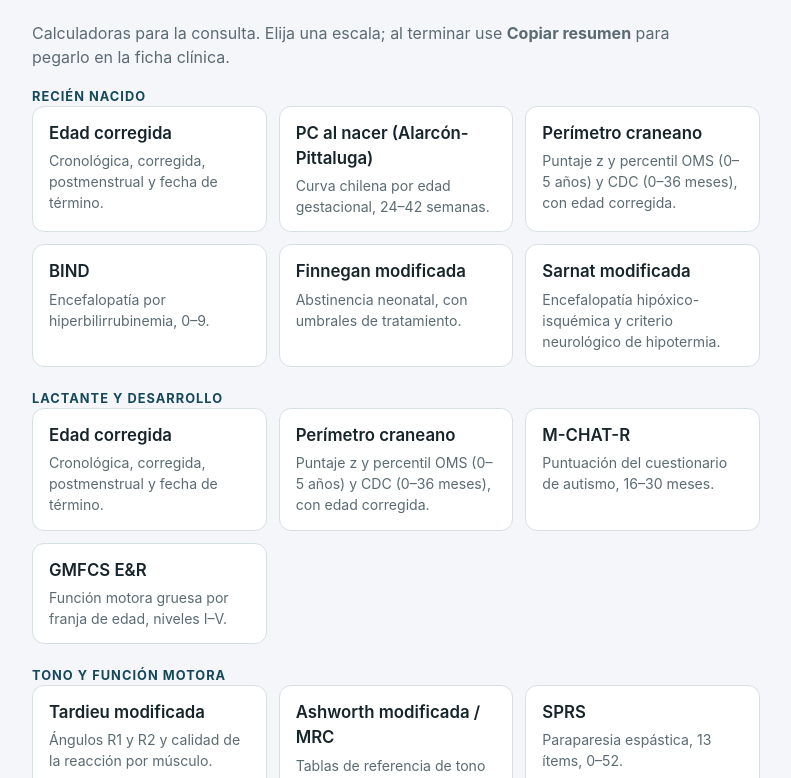
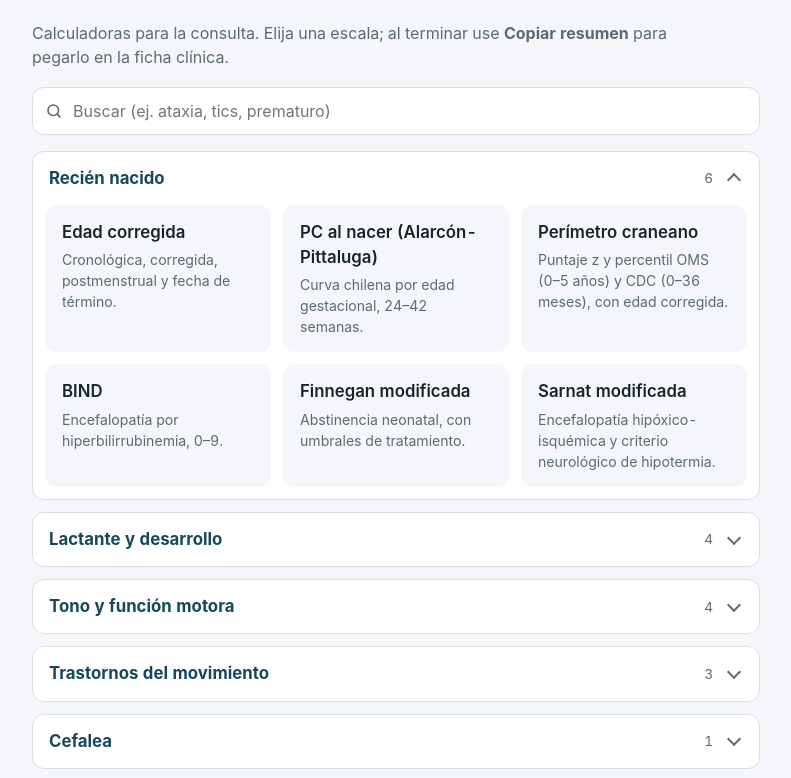
Before and after one commit to Vicentoko/escalas-neuropediatria, a plain HTML site: page index.html in a window 1280 px wide. Shown: the part 318-1096 px from the top of the page, without its empty margins (244-1035 px from the left). Drawn offline with Linux system fonts and the light colour scheme.

Commit message:
Portada con categorías plegables y buscador; una sola tipografía
Co-Authored-By: Claude Opus 5.5 <noreply@anthropic.com>
Claude-Session: https://claude.ai/code/session_018AHFp6yYSRJ5pzdWAd28Mh

```diff
--- a/index.html
+++ b/index.html
@@ -20,12 +20,13 @@
   --ok:#1F6B3F; --ok-soft:#E6F4EC; --warn:#7A5A00; --warn-soft:#FBF1D2; --bad:#C53030; --bad-soft:#FDECEC;
   --display:-apple-system, BlinkMacSystemFont, "Segoe UI", Roboto, sans-serif;
   --body:-apple-system, BlinkMacSystemFont, "Segoe UI", Roboto, sans-serif;
-  --mono:ui-monospace, "SF Mono", Menlo, Consolas, monospace;
+  --mono:var(--body);
   color-scheme:light;
 }
 *{box-sizing:border-box}
 [hidden]{display:none!important}
-body{background:var(--bg);color:var(--ink);font-family:var(--body);font-size:16px;line-height:1.5}
+a{color:var(--accent)}
+body{background:var(--bg);color:var(--ink);font-family:var(--body);font-variant-numeric:tabular-nums;font-size:16px;line-height:1.5}
 body::before{content:"";position:fixed;inset:0 0 auto;height:env(safe-area-inset-top,0px);z-index:10;background:var(--surface)}
 header{position:sticky;top:env(safe-area-inset-top,0px);z-index:5;background:var(--surface);border-bottom:1px solid var(--line)}
 .wrap{max-width:760px;margin:0 auto;padding-left:max(16px,env(safe-area-inset-left,0px));padding-right:max(16px,env(safe-area-inset-right,0px))}
@@ -51,7 +52,8 @@ h2{font-family:var(--display);font-weight:600;font-size:1.1rem;margin:0;text-wra
 .opts{display:flex;flex-direction:column;gap:4px}
 .opt{display:grid;grid-template-columns:2.2em 1fr;gap:8px;align-items:start;padding:6px 8px;border-radius:7px;border:1px solid transparent;cursor:pointer}
 .opt:hover{background:var(--bg)}
-.opt input{position:absolute;opacity:0;pointer-events:none}
+.opt{position:relative}
+.opt input{position:absolute;left:0;top:0;width:1px;height:1px;margin:0;opacity:0;pointer-events:none}
 .opt .n{font-family:var(--mono);text-align:center;border:1px solid var(--line);border-radius:6px;font-size:.85rem;padding-block:1px}
 .opt:has(input:checked){background:var(--accent-soft);border-color:var(--accent)}
 .opt:has(input:checked) .n{background:var(--accent);color:var(--on-accent);border-color:var(--accent)}
@@ -61,14 +63,15 @@ h2{font-family:var(--display);font-weight:600;font-size:1.1rem;margin:0;text-wra
 .side-l{font-size:.75rem;text-transform:uppercase;letter-spacing:.08em;color:var(--muted);margin-bottom:4px}
 .seg{display:flex;flex-wrap:wrap;gap:4px}
 .seg label{cursor:pointer}
-.seg input{position:absolute;opacity:0;pointer-events:none}
+.seg label{position:relative}
+.seg input{position:absolute;left:0;top:0;width:1px;height:1px;margin:0;opacity:0;pointer-events:none}
 .field .seg label{text-transform:none;letter-spacing:0;font-size:.95rem;color:var(--ink)}
 .seg span{display:inline-block;min-width:2.4em;text-align:center;font-variant-numeric:tabular-nums;padding:4px 8px;border:1px solid var(--line);border-radius:6px}
 .seg input:checked+span{background:var(--accent);color:var(--on-accent);border-color:var(--accent)}
 .seg input:focus-visible+span{outline:2px solid var(--accent);outline-offset:1px}
 .result{position:sticky;bottom:0;z-index:4;background:var(--surface);border-top:1px solid var(--line);margin-top:18px;padding-bottom:env(safe-area-inset-bottom,0px)}
 .result .wrap{display:flex;flex-wrap:wrap;gap:8px 14px;align-items:center;padding-block:10px}
-.total{font-family:var(--mono);font-size:1.4rem}
+.total{font-family:var(--mono);font-size:1.4rem;font-weight:700}
 .total small{font-size:.8rem;color:var(--muted)}
 .pill{font-size:.85rem;padding:3px 10px;border-radius:999px;background:var(--bg);color:var(--muted);border:1px solid var(--line)}
 .pill.ok{background:var(--ok-soft);color:var(--ok);border-color:transparent}
@@ -85,13 +88,27 @@ button:focus-visible,input:focus-visible,select:focus-visible,nav a:focus-visibl
 .row{display:flex;gap:8px;flex-wrap:wrap}
 .row .field{flex:1 1 90px}
 .tiles{display:grid;grid-template-columns:repeat(auto-fit,minmax(220px,1fr));gap:12px}
+.search{position:relative;margin-bottom:16px}
+.search input{font:inherit;font-size:1rem;width:100%;padding:11px 14px 11px 40px;border:1px solid var(--line);border-radius:12px;background:var(--surface);color:var(--ink)}
+.search svg{position:absolute;left:13px;top:50%;transform:translateY(-50%);color:var(--muted)}
+details.cat{background:var(--surface);border:1px solid var(--line);border-radius:12px}
+details.cat>summary{list-style:none;cursor:pointer;display:flex;align-items:center;gap:10px;padding:14px 16px;font-weight:700;font-size:1.05rem;color:var(--accent)}
+details.cat>summary::-webkit-details-marker{display:none}
+details.cat>summary .c{margin-left:auto;font-weight:400;font-size:.85rem;color:var(--muted)}
+details.cat>summary::after{content:"";width:8px;height:8px;border-right:2px solid var(--muted);border-bottom:2px solid var(--muted);transform:rotate(45deg);margin:-4px 4px 0 6px;transition:transform .15s}
+details.cat[open]>summary::after{transform:rotate(-135deg);margin-top:4px}
+details.cat>summary:focus-visible{outline:2px solid var(--accent);outline-offset:2px;border-radius:12px}
+details.cat .tiles{padding:0 12px 12px}
+details.cat .tile{background:var(--bg);border-color:transparent}
+details.cat .tile:hover{border-color:var(--accent)}
+.empty{color:var(--muted);padding:12px 4px}
 .grp{font-size:.8rem;font-weight:700;text-transform:uppercase;letter-spacing:.08em;color:var(--accent);margin:10px 0 0}
 .tile{background:var(--surface);border:1px solid var(--line);border-radius:12px;padding:14px 16px;text-decoration:none;color:var(--ink);display:flex;flex-direction:column;gap:4px}
 .tile:hover{border-color:var(--accent)}
 .tile b{font-family:var(--display);font-weight:600;font-size:1.05rem}
 .tile span{color:var(--muted);font-size:.88rem}
 .ref{border-left:3px solid var(--line);padding-left:10px;color:var(--muted);font-size:.85rem}
-.big{font-family:var(--mono);font-size:1.8rem;line-height:1.1}
+.big{font-family:var(--mono);font-size:1.8rem;font-weight:700;line-height:1.1}
 .kv{display:grid;grid-template-columns:auto 1fr;gap:2px 12px;font-size:.92rem}
 .kv dt{color:var(--muted)} .kv dd{margin:0;font-family:var(--mono)}
 .chart{overflow-x:auto} .chart svg{display:block;width:100%;height:auto;min-width:300px}
@@ -304,8 +321,37 @@ function viewHome(){
   ];
   $("#view").innerHTML = `<div class="hero"><svg viewBox="0 0 100 100" width="88" height="88" aria-hidden="true"><g fill="none" stroke="#14485A" stroke-width="5.5" stroke-linecap="round" stroke-linejoin="round"><g transform="translate(-3.5 0)"><path d="M46 17 C36 13 24 16 21 27 C12 30 9 42 14 50 C9 58 12 70 21 73 C24 84 36 87 46 83 Z"/><path d="M46 33 C39 34 33 31 31 25"/><path d="M14 50 C22 49 28 46 31 40"/><path d="M46 58 C38 57 31 61 29 68"/></g><g transform="translate(3.5 0)"><path d="M54 17 C64 13 76 16 79 27 C88 30 91 42 86 50 C91 58 88 70 79 73 C76 84 64 87 54 83 Z"/><path d="M54 33 C61 34 67 31 69 25"/><path d="M86 50 C78 49 72 46 69 40"/><path d="M54 58 C62 57 69 61 71 68"/></g></g><circle cx="50" cy="50" r="5" fill="#FF7A59"/></svg><span class="k">escalas de</span><span class="w">neuropediatría</span><span class="t">Neuropediatría · Universidad de Valparaíso</span></div>
   <p class="lede">Calculadoras para la consulta. Elija una escala; al terminar use <b>Copiar resumen</b> para pegarlo en la ficha clínica.</p>
-  <div class="stack" style="gap:22px">${CATS.map(([c,ks])=>`<section><h2 class="grp" style="margin-top:0">${c}</h2><div class="tiles">${ks.map(k=>`<a class="tile" href="#${k}"><b>${T[k][0]}</b><span>${T[k][1]}</span></a>`).join("")}</div></section>`).join("")}</div>`;
+  <div class="search"><svg width="18" height="18" viewBox="0 0 24 24" fill="none" stroke="currentColor" stroke-width="2.2" stroke-linecap="round" aria-hidden="true"><circle cx="11" cy="11" r="7"/><path d="m20 20-3.5-3.5"/></svg>
+    <input id="q" type="search" placeholder="Buscar (ej. ataxia, tics, prematuro)" aria-label="Buscar escala" autocomplete="off" value="${esc(ST.q||"")}"></div>
+  <div id="cats"></div>`;
+  const tile = k => `<a class="tile" href="#${k}"><b>${T[k][0]}</b><span>${T[k][1]}</span></a>`;
+  const norm = s => s.normalize("NFD").replace(/[\u0300-\u036f]/g,"").toLowerCase();
+  let open; try { open = JSON.parse(localStorage.getItem("cats-open")||"null"); } catch(e){}
+  if(!Array.isArray(open)) open = [CATS[0][0]];
+  const draw = () => {
+    const q = norm(ST.q||"").trim();
+    if(q){
+      const hits = Object.keys(T).filter(k => q.split(/\s+/).every(w => norm(T[k].join(" ")+" "+(KW[k]||"")+" "+CATS.filter(c=>c[1].includes(k)).map(c=>c[0]).join(" ")).includes(w)));
+      $("#cats").innerHTML = hits.length ? `<div class="tiles">${hits.map(tile).join("")}</div>` : `<p class="empty">No hay escalas que coincidan con "${esc(ST.q)}".</p>`;
+      return;
+    }
+    $("#cats").innerHTML = `<div class="stack">${CATS.map(([c,ks])=>`<details class="cat" ${open.includes(c)?"open":""} data-c="${c}"><summary>${c}<span class="c">${ks.length}</span></summary><div class="tiles">${ks.map(tile).join("")}</div></details>`).join("")}</div>`;
+    document.querySelectorAll("details.cat").forEach(d=>d.addEventListener("toggle",()=>{
+      open = [...document.querySelectorAll("details.cat[open]")].map(x=>x.dataset.c);
+      try { localStorage.setItem("cats-open", JSON.stringify(open)); } catch(e){}
+    }));
+  };
+  $("#q").addEventListener("input", e => { ST.q = e.target.value; draw(); });
+  draw();
 }
+const KW = {
+  edad:"prematuro pretermino edad gestacional postmenstrual", pcrn:"perimetro cefalico circunferencia craneana microcefalia prematuro pretermino curva chilena intrauterino",
+  pc:"circunferencia craneana perimetro cefalico microcefalia macrocefalia oms who cdc percentil", bind:"ictericia hiperbilirrubinemia kernicterus bilirrubina",
+  finnegan:"abstinencia sindrome de abstinencia neonatal opioides drogas", sarnat:"asfixia encefalopatia hipoxico isquemica eihi hipotermia",
+  mchat:"autismo tea tamizaje desarrollo", gmfcs:"paralisis cerebral funcion motora gruesa", tardieu:"espasticidad paralisis cerebral toxina botulinica",
+  tono:"espasticidad tono fuerza ashworth mrc", sprs:"paraparesia espastica hereditaria peh hsp", sara:"ataxia cerebelo",
+  bfm:"distonia burke fahn marsden bfmdrs", ygtss:"tics tourette yale", pedmidas:"cefalea migrana jaqueca discapacidad", gcs:"glasgow coma conciencia tec trauma urgencia"
+};
 
 // ---------- escalas genéricas (SARA, SPRS, Glasgow) ----------
 function viewScale(id){
--- a/sw.js
+++ b/sw.js
@@ -1,5 +1,5 @@
 // Caché para uso sin conexión. Cambiar VERSION en cada actualización.
-const VERSION = "v4";
+const VERSION = "v5";
 const FILES = ["./", "index.html", "manifest.webmanifest", "icon.svg", "icon-192.png", "icon-512.png"];
 self.addEventListener("install", e => e.waitUntil(caches.open(VERSION).then(c => c.addAll(FILES)).then(() => self.skipWaiting())));
 self.addEventListener("activate", e => e.waitUntil(caches.keys().then(ks => Promise.all(ks.filter(k => k !== VERSION).map(k => caches.delete(k)))).then(() => self.clients.claim())));
```
